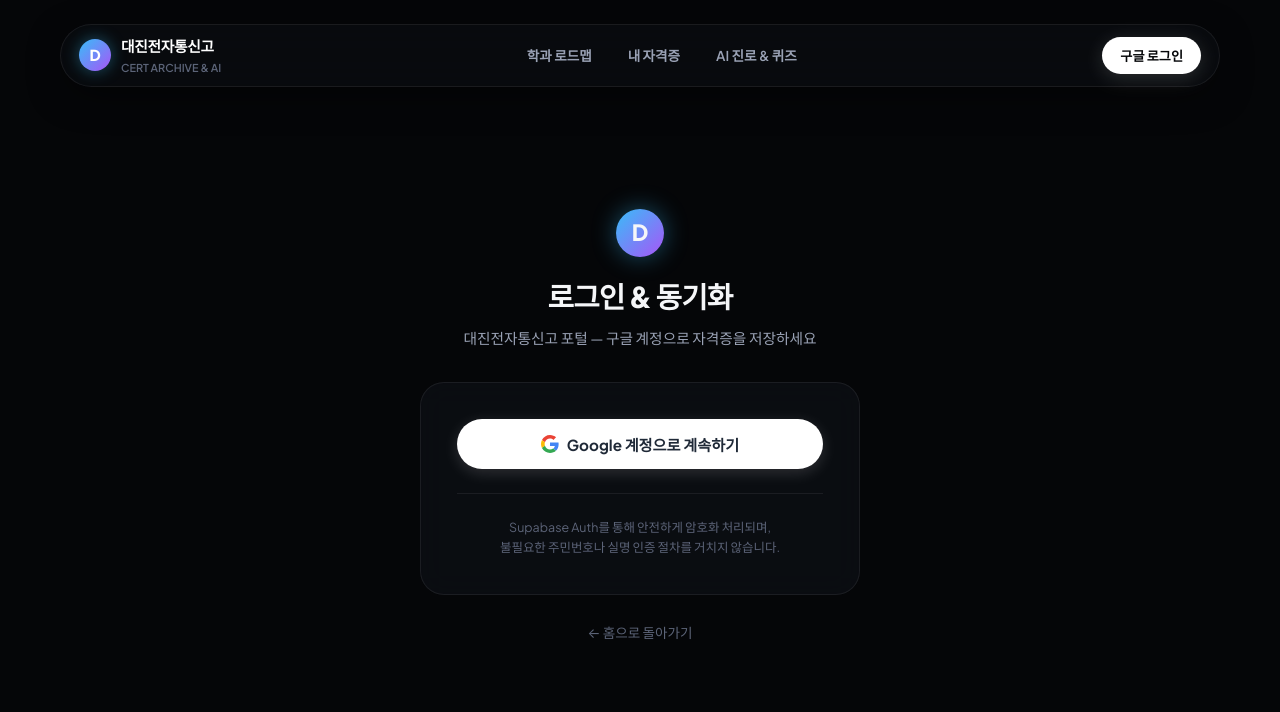
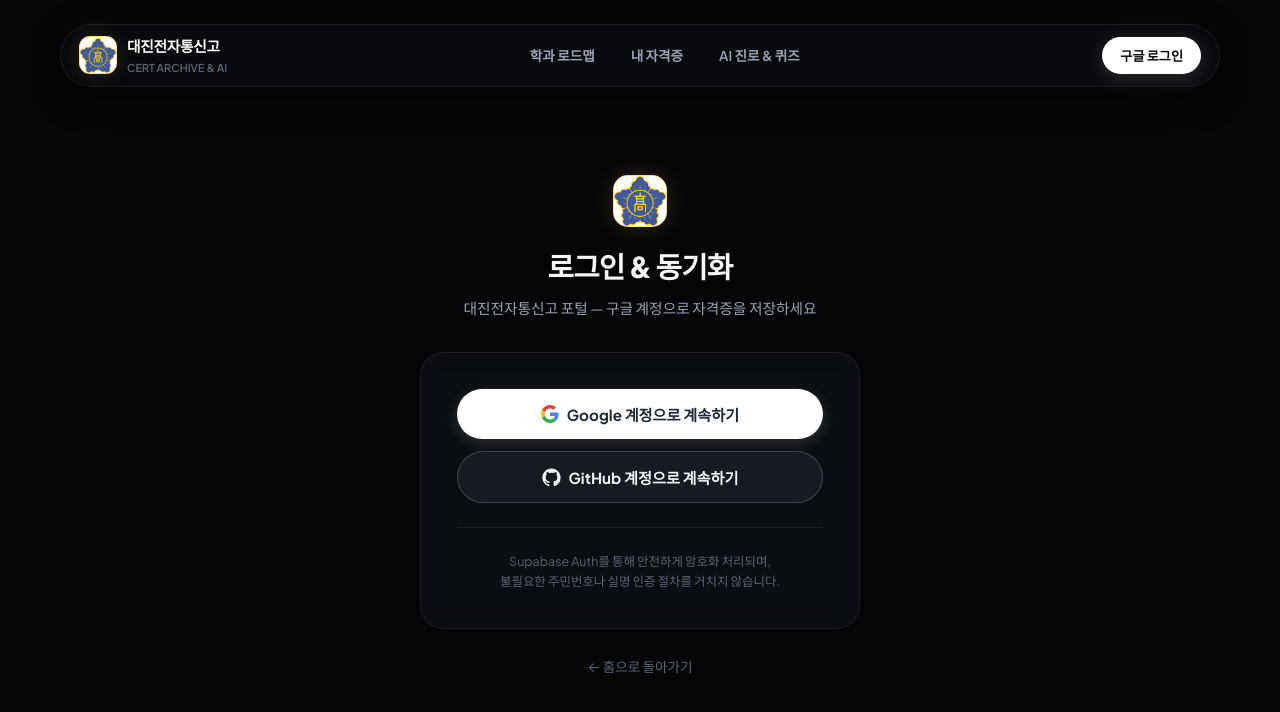
Before and after one commit to psinserver-jpg/CERT-ARCHIVE-AI, a Next.js app: page /auth in a window 1280 px wide. Shown: the top 712 px of the page. Built offline with nearby package versions, Linux system fonts and the light colour scheme; no server answers; a web font is replaced by a local one.

Commit message:
Add school emblem and GitHub sign-in

```diff
--- a/src/app/auth/page.tsx
+++ b/src/app/auth/page.tsx
@@ -2,11 +2,13 @@
 
 import { useState, useEffect } from "react";
 import Link from "next/link";
+import type { User } from "@supabase/supabase-js";
 import { supabase } from "@/lib/supabase";
+import SchoolMark from "../components/SchoolMark";
 
 export default function AuthPage() {
-  const [loading, setLoading] = useState(false);
-  const [user, setUser] = useState<any>(null);
+  const [loadingProvider, setLoadingProvider] = useState<"google" | "github" | null>(null);
+  const [user, setUser] = useState<User | null>(null);
   const [errorMsg, setErrorMsg] = useState<string | null>(null);
 
   useEffect(() => {
@@ -27,22 +29,22 @@ export default function AuthPage() {
     };
   }, []);
 
-  const handleGoogleLogin = async () => {
-    setLoading(true);
+  const handleOAuthLogin = async (provider: "google" | "github") => {
+    setLoadingProvider(provider);
     setErrorMsg(null);
 
     if (!supabase) {
       // Supabase 환경변수가 아직 설정되지 않았을 때의 안내 및 시뮬레이션
       setTimeout(() => {
-        setLoading(false);
-        setErrorMsg("⚠️ .env.local에 Supabase URL과 Anon Key를 등록하면 실제 Google OAuth가 작동합니다.");
+        setLoadingProvider(null);
+        setErrorMsg("Supabase URL과 공개 키가 설정되어야 소셜 로그인을 사용할 수 있습니다.");
       }, 800);
       return;
     }
 
     try {
       const { error } = await supabase.auth.signInWithOAuth({
-        provider: "google",
+        provider,
         options: {
           redirectTo: typeof window !== "undefined" ? `${window.location.origin}/my-certs` : undefined,
         },
@@ -51,10 +53,14 @@ export default function AuthPage() {
       if (error) {
         throw error;
       }
-    } catch (err: any) {
+    } catch (err: unknown) {
       console.error(err);
-      setErrorMsg(err.message || "Google 로그인 요청 중 오류가 발생했습니다.");
-      setLoading(false);
+      setErrorMsg(
+        err instanceof Error
+          ? err.message
+          : `${provider === "google" ? "Google" : "GitHub"} 로그인 요청 중 오류가 발생했습니다.`,
+      );
+      setLoadingProvider(null);
     }
   };
 
@@ -77,23 +83,7 @@ export default function AuthPage() {
       <div style={{ width: "100%", maxWidth: "440px" }}>
         {/* Logo / Header */}
         <div style={{ textAlign: "center", marginBottom: "32px" }}>
-          <div
-            style={{
-              width: "48px",
-              height: "48px",
-              borderRadius: "50%",
-              background: "linear-gradient(135deg, #38bdf8 0%, #a855f7 100%)",
-              display: "inline-flex",
-              alignItems: "center",
-              justifyContent: "center",
-              fontSize: "1.4rem",
-              fontWeight: 800,
-              boxShadow: "0 0 25px rgba(56, 189, 248, 0.4)",
-              marginBottom: "16px",
-            }}
-          >
-            D
-          </div>
+          <SchoolMark variant="auth" />
           <h1 style={{ fontSize: "1.8rem", fontWeight: 800, letterSpacing: "-0.03em", marginBottom: "8px" }}>
             {user ? "환영합니다!" : "로그인 & 동기화"}
           </h1>
@@ -134,9 +124,10 @@ export default function AuthPage() {
             </div>
           ) : (
             <div>
+              <div style={{ display: "flex", flexDirection: "column", gap: "12px" }}>
                 <button
-                onClick={handleGoogleLogin}
-                disabled={loading}
+                  onClick={() => handleOAuthLogin("google")}
+                  disabled={loadingProvider !== null}
                   className="nixtio-btn"
                   style={{
                     width: "100%",
@@ -148,20 +139,47 @@ export default function AuthPage() {
                     boxShadow: "0 4px 15px rgba(255,255,255,0.15)",
                   }}
                 >
-                {loading ? (
+                  {loadingProvider === "google" ? (
                     "Google 연결 중..."
                   ) : (
                     <>
-                    <svg width="18" height="18" viewBox="0 0 48 48">
-                      <path fill="#EA4335" d="M24 9.5c3.54 0 6.71 1.22 9.21 3.6l6.85-6.85C35.9 2.38 30.47 0 24 0 14.62 0 6.51 5.38 2.56 13.22l7.98 6.19C12.43 13.72 17.74 9.5 24 9.5z"/>
-                      <path fill="#4285F4" d="M46.98 24.55c0-1.57-.15-3.09-.38-4.55H24v9.02h12.94c-.58 2.96-2.26 5.48-4.78 7.18l7.73 6c4.51-4.18 7.09-10.36 7.09-17.65z"/>
-                      <path fill="#FBBC05" d="M10.53 28.59c-.48-1.45-.76-2.99-.76-4.59s.27-3.14.76-4.59l-7.98-6.19C.92 16.46 0 20.12 0 24c0 3.88.92 7.54 2.56 10.78l7.97-6.19z"/>
-                      <path fill="#34A853" d="M24 48c6.48 0 11.93-2.13 15.89-5.81l-7.73-6c-2.18 1.48-4.97 2.35-8.16 2.35-6.26 0-11.57-4.22-13.47-9.91l-7.98 6.19C6.51 42.62 14.62 48 24 48z"/>
+                      <svg width="18" height="18" viewBox="0 0 48 48" aria-hidden="true">
+                        <path fill="#EA4335" d="M24 9.5c3.54 0 6.71 1.22 9.21 3.6l6.85-6.85C35.9 2.38 30.47 0 24 0 14.62 0 6.51 5.38 2.56 13.22l7.98 6.19C12.43 13.72 17.74 9.5 24 9.5z" />
+                        <path fill="#4285F4" d="M46.98 24.55c0-1.57-.15-3.09-.38-4.55H24v9.02h12.94c-.58 2.96-2.26 5.48-4.78 7.18l7.73 6c4.51-4.18 7.09-10.36 7.09-17.65z" />
+                        <path fill="#FBBC05" d="M10.53 28.59c-.48-1.45-.76-2.99-.76-4.59s.27-3.14.76-4.59l-7.98-6.19C.92 16.46 0 20.12 0 24c0 3.88.92 7.54 2.56 10.78l7.97-6.19z" />
+                        <path fill="#34A853" d="M24 48c6.48 0 11.93-2.13 15.89-5.81l-7.73-6c-2.18 1.48-4.97 2.35-8.16 2.35-6.26 0-11.57-4.22-13.47-9.91l-7.98 6.19C6.51 42.62 14.62 48 24 48z" />
                       </svg>
                       Google 계정으로 계속하기
                     </>
                   )}
                 </button>
+
+                <button
+                  onClick={() => handleOAuthLogin("github")}
+                  disabled={loadingProvider !== null}
+                  className="nixtio-btn"
+                  style={{
+                    width: "100%",
+                    padding: "14px",
+                    background: "#161b22",
+                    color: "#f0f6fc",
+                    border: "1px solid rgba(240, 246, 252, 0.18)",
+                    fontWeight: 700,
+                    fontSize: "0.95rem",
+                  }}
+                >
+                  {loadingProvider === "github" ? (
+                    "GitHub 연결 중..."
+                  ) : (
+                    <>
+                      <svg width="19" height="19" viewBox="0 0 24 24" fill="currentColor" aria-hidden="true">
+                        <path d="M12 .5C5.65.5.5 5.65.5 12c0 5.09 3.3 9.4 7.87 10.92.58.11.79-.25.79-.56 0-.27-.01-.99-.02-1.94-3.2.7-3.88-1.54-3.88-1.54-.53-1.34-1.28-1.7-1.28-1.7-1.05-.72.08-.71.08-.71 1.16.08 1.77 1.19 1.77 1.19 1.03 1.77 2.71 1.26 3.37.96.1-.75.4-1.26.73-1.55-2.56-.29-5.26-1.28-5.26-5.7 0-1.26.45-2.29 1.19-3.1-.12-.29-.52-1.47.11-3.06 0 0 .97-.31 3.17 1.18a11 11 0 0 1 5.77 0c2.2-1.49 3.16-1.18 3.16-1.18.63 1.59.23 2.77.11 3.06.74.81 1.19 1.84 1.19 3.1 0 4.43-2.71 5.41-5.29 5.69.42.36.78 1.06.78 2.14 0 1.55-.01 2.79-.01 3.17 0 .31.21.68.8.56A11.5 11.5 0 0 0 23.5 12C23.5 5.65 18.35.5 12 .5Z" />
+                      </svg>
+                      GitHub 계정으로 계속하기
+                    </>
+                  )}
+                </button>
+              </div>
 
               {errorMsg && (
                 <div
--- a/src/app/components/Header.tsx
+++ b/src/app/components/Header.tsx
@@ -2,6 +2,7 @@
 
 import Link from "next/link";
 import { usePathname } from "next/navigation";
+import SchoolMark from "./SchoolMark";
 
 export default function Header() {
   const pathname = usePathname();
@@ -26,22 +27,7 @@ export default function Header() {
             color: "#fff",
           }}
         >
-          <div
-            style={{
-              width: "32px",
-              height: "32px",
-              borderRadius: "50%",
-              background: "linear-gradient(135deg, #38bdf8 0%, #a855f7 100%)",
-              display: "flex",
-              alignItems: "center",
-              justifyContent: "center",
-              fontSize: "0.95rem",
-              fontWeight: 800,
-              boxShadow: "0 0 16px rgba(56, 189, 248, 0.4)",
-            }}
-          >
-            D
-          </div>
+          <SchoolMark />
           <div style={{ display: "flex", flexDirection: "column" }}>
             <span style={{ fontSize: "0.92rem", fontWeight: 800, letterSpacing: "-0.02em" }}>
               대진전자통신고
--- /dev/null
+++ b/src/app/components/SchoolMark.tsx
@@ -0,0 +1,19 @@
+import Image from "next/image";
+
+type SchoolMarkProps = {
+  variant?: "header" | "auth";
+};
+
+export default function SchoolMark({ variant = "header" }: SchoolMarkProps) {
+  return (
+    <span className={`school-mark school-mark--${variant}`} aria-hidden="true">
+      <Image
+        src="/school-emblem.png"
+        alt=""
+        width={354}
+        height={341}
+        className="school-mark-image"
+      />
+    </span>
+  );
+}
--- a/src/app/globals.css
+++ b/src/app/globals.css
@@ -112,6 +112,34 @@ body {
   border-radius: 50%;
   background: var(--accent-cyan);
   box-shadow: 0 0 10px var(--accent-cyan);
+}
+
+.school-mark {
+  display: inline-grid;
+  flex: 0 0 auto;
+  place-items: center;
+  width: 38px;
+  height: 38px;
+  overflow: hidden;
+  border: 1px solid rgba(245, 200, 77, 0.64);
+  border-radius: 11px;
+  background: #fff;
+  box-shadow: 0 0 18px rgba(245, 200, 77, 0.14);
+}
+
+.school-mark-image {
+  display: block;
+  width: 100%;
+  height: 100%;
+  object-fit: contain;
+}
+
+.school-mark--auth {
+  width: 54px;
+  height: 52px;
+  margin-bottom: 16px;
+  border-radius: 15px;
+  box-shadow: 0 0 24px rgba(245, 200, 77, 0.18);
 }
 
 /* Floating Agency Nav */
--- a/src/app/layout.tsx
+++ b/src/app/layout.tsx
@@ -5,6 +5,9 @@ import Header from "./components/Header";
 export const metadata: Metadata = {
   title: "대진전자통신고등학교 자격증 허브 & AI 진로 멘토",
   description: "대진전자통신고 학과별 필수·추천 자격증 가이드 및 Claude AI 기반 커리어 추천 & 기출 퀴즈",
+  icons: {
+    icon: "/school-emblem.png",
+  },
 };
 
 export default function RootLayout({
```
Also changed, not shown: public/school-emblem.png (added). Lines whose indentation alone changed are shown as unchanged.
